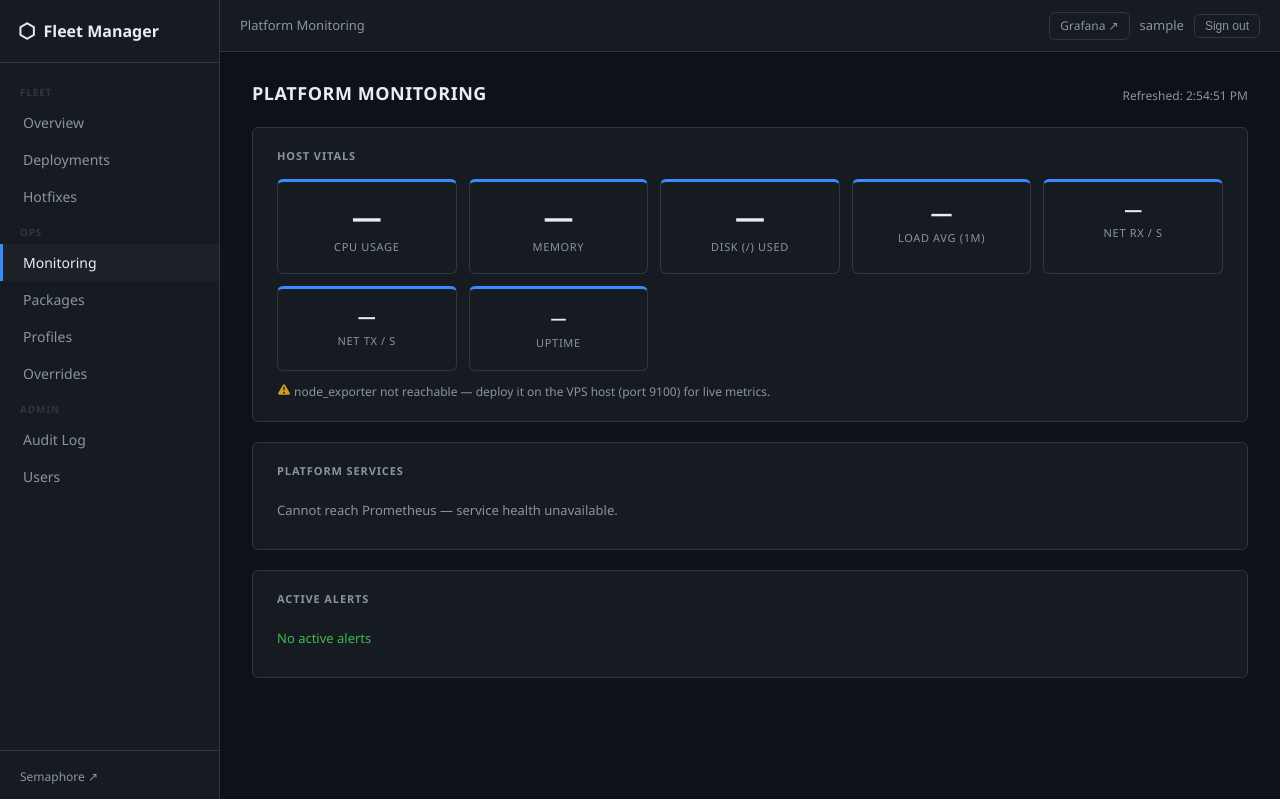
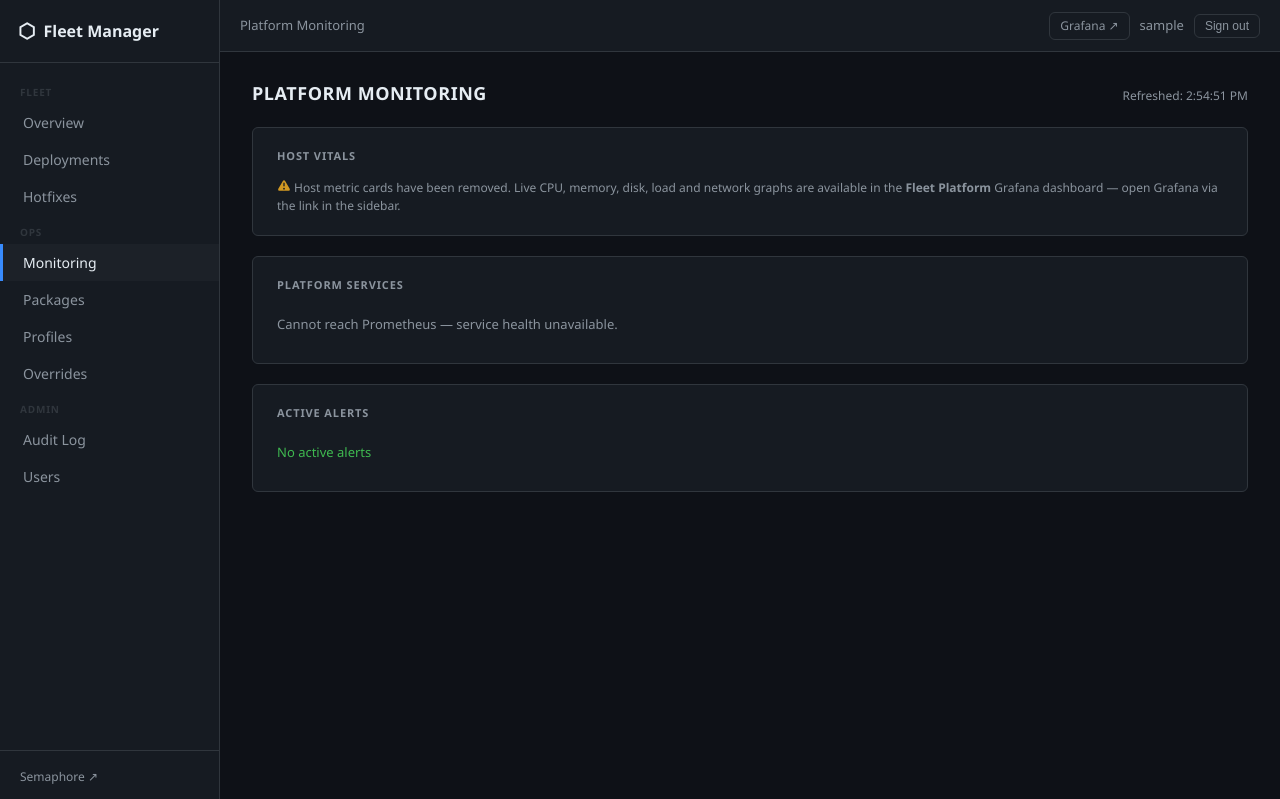
Before and after one commit to NaejEL/FleetBits, a Flask app: page /monitoring in a window 1280 px wide. Shown: the top 799 px of the page. Run offline with Flask 3, Linux system fonts and the light colour scheme; the visitor is signed in with stand-in values (Sample User, id 1); data that the repository does not hold is empty.

Commit message:
3.4+2.4: Remove Python metric stat cards; add device role datalist
- 3.4: Drop all custom host metric stat cards from monitoring.html (CPU,
  Memory, Disk, Load, Net, Temp, Uptime).  Replaced with a placeholder
  note pointing users to the Grafana Fleet Platform dashboard.
  Remove _scalar / _fmt_bytes / _fmt_uptime helpers and all node_exporter
  PromQL queries from blueprints/monitoring.py — now only fetches
  Prometheus scrape targets + Alertmanager alerts.

- 2.4: zone.html device-registration dialog — role <input> now carries
  list='device-roles-list'.  The <datalist> is rendered from device_roles
  (sorted unique role values from all devices already in the zone),
  passed by zone_view in blueprints/inventory.py.  User can still type a
  new role; the datalist is a suggestion-only hint.

```diff
--- a/ui/blueprints/inventory.py
+++ b/ui/blueprints/inventory.py
@@ -194,6 +194,7 @@ def zone_view(zone_id: str):
         device_services=device_services,
         alerts=alerts,
         events=events,
+        device_roles=sorted({d["role"] for d in devices if d.get("role")}),
     )
 
 
--- a/ui/blueprints/monitoring.py
+++ b/ui/blueprints/monitoring.py
@@ -24,92 +24,9 @@ def _login_required(f):
     return decorated
 
 
-def _scalar(data: dict | None) -> float | None:
-    """Extract first numeric value from a Prometheus instant query result."""
-    if not data:
-        return None
-    results = data.get("result", [])
-    if not results:
-        return None
-    try:
-        return float(results[0]["value"][1])
-    except (KeyError, IndexError, ValueError):
-        return None
-
-
-def _fmt_bytes(b: float | None) -> str:
-    if b is None:
-        return "—"
-    for unit in ("B", "KB", "MB", "GB", "TB"):
-        if b < 1024:
-            return f"{b:.1f} {unit}"
-        b /= 1024
-    return f"{b:.1f} PB"
-
-
-def _fmt_uptime(seconds: float | None) -> str:
-    if seconds is None:
-        return "—"
-    s = int(seconds)
-    d, s = divmod(s, 86400)
-    h, s = divmod(s, 3600)
-    m, _ = divmod(s, 60)
-    if d:
-        return f"{d}d {h}h {m}m"
-    if h:
-        return f"{h}h {m}m"
-    return f"{m}m"
-
-
 @bp.route("/monitoring")
 @_login_required
 def platform_monitoring():
-    # ── VPS host metrics via node_exporter (job="vps_host") ──────────────────
-    def q(query: str) -> float | None:
-        return _scalar(api.prom_query(query))
-
-    cpu_pct   = q('100 - (avg(rate(node_cpu_seconds_total{job="vps_host",mode="idle"}[2m])) * 100)')
-    mem_total = q('node_memory_MemTotal_bytes{job="vps_host"}')
-    mem_avail = q('node_memory_MemAvailable_bytes{job="vps_host"}')
-    mem_pct   = (100.0 * (1 - mem_avail / mem_total)) if (mem_total and mem_avail) else None
-    load1     = q('node_load1{job="vps_host"}')
-    load5     = q('node_load5{job="vps_host"}')
-    load15    = q('node_load15{job="vps_host"}')
-    disk_pct  = q('100 * (1 - (node_filesystem_free_bytes{job="vps_host",mountpoint="/"} / node_filesystem_size_bytes{job="vps_host",mountpoint="/"}))')
-    uptime_s  = q('node_time_seconds{job="vps_host"} - node_boot_time_seconds{job="vps_host"}')
-
-    # Network — sum across all non-loopback / non-docker interfaces
-    net_rx_bps = _scalar(api.prom_query(
-        'sum(rate(node_network_receive_bytes_total{job="vps_host",device!~"lo|docker.*|veth.*|br-.*"}[2m]))'
-    ))
-    net_tx_bps = _scalar(api.prom_query(
-        'sum(rate(node_network_transmit_bytes_total{job="vps_host",device!~"lo|docker.*|veth.*|br-.*"}[2m]))'
-    ))
-
-    # Temperature — highest sensor reading (hwmon)
-    temp_c = None
-    temp_data = api.prom_query('node_hwmon_temp_celsius{job="vps_host"}')
-    if temp_data and temp_data.get("result"):
-        try:
-            temp_c = max(float(r["value"][1]) for r in temp_data["result"])
-        except (KeyError, ValueError):
-            pass
-
-    host = {
-        "cpu_pct":   round(cpu_pct,  1) if cpu_pct  is not None else None,
-        "mem_pct":   round(mem_pct,  1) if mem_pct  is not None else None,
-        "mem_used":  _fmt_bytes((mem_total - mem_avail) if (mem_total and mem_avail) else None),
-        "mem_total": _fmt_bytes(mem_total),
-        "disk_pct":  round(disk_pct, 1) if disk_pct is not None else None,
-        "load1":     round(load1,    2) if load1    is not None else None,
-        "load5":     round(load5,    2) if load5    is not None else None,
-        "load15":    round(load15,   2) if load15   is not None else None,
-        "uptime":    _fmt_uptime(uptime_s),
-        "net_rx":    _fmt_bytes(net_rx_bps),
-        "net_tx":    _fmt_bytes(net_tx_bps),
-        "temp_c":    round(temp_c,   1) if temp_c   is not None else None,
-    }
-
     # ── Prometheus scrape targets (all platform services) ────────────────────
     targets = api.prom_targets()
     # Sort: down / unknown first, then by job name
@@ -124,7 +41,6 @@ def platform_monitoring():
 
     return render_template(
         "monitoring.html",
-        host=host,
         targets=targets,
         alerts=alerts,
     )
--- a/ui/templates/monitoring.html
+++ b/ui/templates/monitoring.html
@@ -10,110 +10,14 @@
   <span class="page-refresh">Refreshed: <span id="refresh-time">—</span></span>
 </div>
 
-<!-- Host Vitals -->
+<!-- Host Vitals — placeholder until 3.6 Grafana iframe embedding -->
 <section class="card-section">
   <h2 class="section-title">HOST VITALS</h2>
-  <div class="stat-grid" style="grid-template-columns: repeat(auto-fill, minmax(155px, 1fr));">
-
-    <!-- CPU -->
-    <div class="stat-card
-      {%- if host.cpu_pct is none %} stat-neutral
-      {%- elif host.cpu_pct > 85 %} stat-critical
-      {%- elif host.cpu_pct > 65 %} stat-warn
-      {%- else %} stat-ok{%- endif %}">
-      <div class="stat-value">
-        {{ host.cpu_pct if host.cpu_pct is not none else '—' }}<span class="stat-total">{% if host.cpu_pct is not none %}%{% endif %}</span>
-      </div>
-      <div class="stat-label">CPU Usage</div>
-      {% if host.cpu_pct is not none %}
-        <div class="gauge-bar">
-          <div class="gauge-fill {% if host.cpu_pct > 85 %}critical{% elif host.cpu_pct > 65 %}warn{% else %}ok{% endif %}"
-               style="width: {{ [host.cpu_pct, 100] | min }}%"></div>
-        </div>
-      {% endif %}
-    </div>
-
-    <!-- Memory -->
-    <div class="stat-card
-      {%- if host.mem_pct is none %} stat-neutral
-      {%- elif host.mem_pct > 90 %} stat-critical
-      {%- elif host.mem_pct > 75 %} stat-warn
-      {%- else %} stat-ok{%- endif %}">
-      <div class="stat-value">
-        {{ host.mem_pct if host.mem_pct is not none else '—' }}<span class="stat-total">{% if host.mem_pct is not none %}%{% endif %}</span>
-      </div>
-      <div class="stat-label">Memory</div>
-      {% if host.mem_pct is not none %}
-        <div class="gauge-bar">
-          <div class="gauge-fill {% if host.mem_pct > 90 %}critical{% elif host.mem_pct > 75 %}warn{% else %}ok{% endif %}"
-               style="width: {{ [host.mem_pct, 100] | min }}%"></div>
-        </div>
-        <div class="stat-sub2">{{ host.mem_used }} / {{ host.mem_total }}</div>
-      {% endif %}
-    </div>
-
-    <!-- Disk -->
-    <div class="stat-card
-      {%- if host.disk_pct is none %} stat-neutral
-      {%- elif host.disk_pct > 90 %} stat-critical
-      {%- elif host.disk_pct > 75 %} stat-warn
-      {%- else %} stat-ok{%- endif %}">
-      <div class="stat-value">
-        {{ host.disk_pct if host.disk_pct is not none else '—' }}<span class="stat-total">{% if host.disk_pct is not none %}%{% endif %}</span>
-      </div>
-      <div class="stat-label">Disk (/) Used</div>
-      {% if host.disk_pct is not none %}
-        <div class="gauge-bar">
-          <div class="gauge-fill {% if host.disk_pct > 90 %}critical{% elif host.disk_pct > 75 %}warn{% else %}ok{% endif %}"
-               style="width: {{ [host.disk_pct, 100] | min }}%"></div>
-        </div>
-      {% endif %}
-    </div>
-
-    <!-- Load Average -->
-    <div class="stat-card stat-neutral">
-      <div class="stat-value" style="font-size: 22px;">
-        {{ host.load1 if host.load1 is not none else '—' }}
-      </div>
-      <div class="stat-label">Load Avg (1m)</div>
-      {% if host.load5 is not none %}
-        <div class="stat-sub2">5m: {{ host.load5 }} &nbsp;·&nbsp; 15m: {{ host.load15 }}</div>
-      {% endif %}
-    </div>
-
-    <!-- Net RX -->
-    <div class="stat-card stat-neutral">
-      <div class="stat-value" style="font-size: 18px;">{{ host.net_rx }}</div>
-      <div class="stat-label">Net RX / s</div>
-    </div>
-
-    <!-- Net TX -->
-    <div class="stat-card stat-neutral">
-      <div class="stat-value" style="font-size: 18px;">{{ host.net_tx }}</div>
-      <div class="stat-label">Net TX / s</div>
-    </div>
-
-    <!-- Temperature (optional) -->
-    {% if host.temp_c is not none %}
-    <div class="stat-card
-      {%- if host.temp_c > 80 %} stat-critical
-      {%- elif host.temp_c > 65 %} stat-warn
-      {%- else %} stat-ok{%- endif %}">
-      <div class="stat-value">{{ host.temp_c }}<span class="stat-total"> °C</span></div>
-      <div class="stat-label">Temperature</div>
-    </div>
-    {% endif %}
-
-    <!-- Uptime -->
-    <div class="stat-card stat-neutral">
-      <div class="stat-value" style="font-size: 16px; line-height: 1.4;">{{ host.uptime }}</div>
-      <div class="stat-label">Uptime</div>
-    </div>
-
-  </div>
-  {% if host.cpu_pct is none %}
-    <p class="hint" style="margin-top: 12px;"><svg class="icon icon-warn"><use href="#icon-warning"/></svg> node_exporter not reachable — deploy it on the VPS host (port 9100) for live metrics.</p>
-  {% endif %}
+  <p class="hint">
+    <svg class="icon icon-warn"><use href="#icon-warning"/></svg>
+    Host metric cards have been removed. Live CPU, memory, disk, load and network graphs are available in the
+    <strong>Fleet Platform</strong> Grafana dashboard — open Grafana via the link in the sidebar.
+  </p>
 </section>
 
 <!-- Platform Services -->
--- a/ui/templates/zone.html
+++ b/ui/templates/zone.html
@@ -165,8 +165,12 @@
       <div class="form-row">
         <div class="form-group">
           <label class="form-label">Role *</label>
-          <input name="role" class="form-control" placeholder="rpi-puzzle" required />
+          <input name="role" class="form-control" placeholder="rpi-puzzle"
+                 list="device-roles-list" required />
           <span class="form-hint">e.g. rpi-puzzle, mini-orchestrator</span>
+          <datalist id="device-roles-list">
+            {% for r in device_roles %}<option value="{{ r }}">{% endfor %}
+          </datalist>
         </div>
         <div class="form-group">
           <label class="form-label">Ring</label>
```
